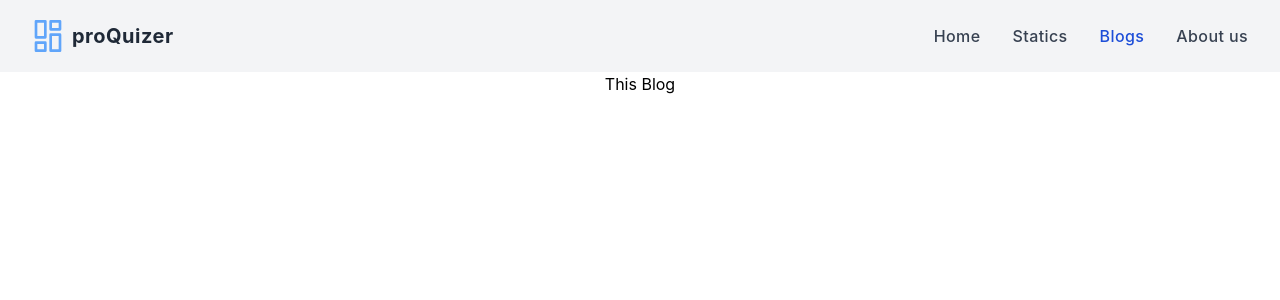
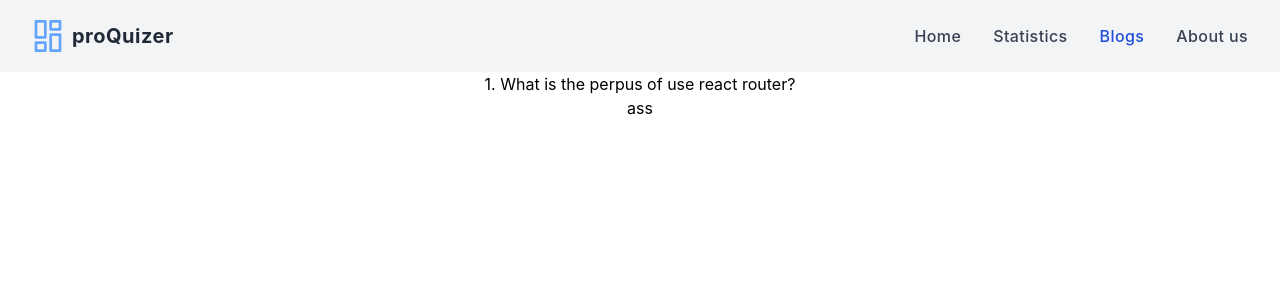
Before and after one commit to SouravMahmud32/pro-quizer-web, a React (Create React App) app: page /blog in a window 1280 px wide. Shown: the top 300 px of the page. Built offline with nearby package versions, Linux system fonts and the light colour scheme.

Commit message:
statistics data added

```diff
--- a/package.json
+++ b/package.json
@@ -17,6 +17,7 @@
     "react-router-dom": "^6.4.2",
     "react-scripts": "5.0.1",
     "react-toastify": "^9.0.8",
+    "recharts": "^2.1.14",
     "web-vitals": "^2.1.4"
   },
   "scripts": {
--- a/src/App.js
+++ b/src/App.js
@@ -28,6 +28,7 @@ function App() {
         },
         {
           path: "/statics",
+          loader: () => fetch("https://openapi.programming-hero.com/api/quiz"),
           element: <Statics></Statics>,
         },
         {
--- a/src/components/Blog/Blog.js
+++ b/src/components/Blog/Blog.js
@@ -3,7 +3,10 @@ import React from 'react';
 const Blog = () => {
     return (
         <div>
-            <h2>This Blog</h2>
+            <ul>
+                <li>1. What is the perpus of use react router?</li>
+                <p>ass</p>
+            </ul>
         </div>
     );
 };
--- a/src/components/Header/Header.js
+++ b/src/components/Header/Header.js
@@ -58,7 +58,7 @@ const Header = () => {
 					  : 'font-medium tracking-wide text-gray-700 transition-colors duration-200 hover:text-deep-purple-accent-400'
 				  }
 				>
-				  Statics
+				  Statistics
 				</NavLink>
 			  </li>
 			  <li>
@@ -178,14 +178,14 @@ const Header = () => {
 							title='Books'
 							className='font-medium tracking-wide text-gray-700 transition-colors duration-200 hover:text-deep-purple-accent-400'
 						  >
-							Statics
+							Statistics
 						  </Link>
 						</li>
 						<li>
 						  <Link
 							to='/blog'
-							aria-label='Books'
-							title='Books'
+							aria-label='Statistics'
+							title='Statistics'
 							className='font-medium tracking-wide text-gray-700 transition-colors duration-200 hover:text-deep-purple-accent-400'
 						  >
 							Blogs
--- a/src/components/Statics/Statics.js
+++ b/src/components/Statics/Statics.js
@@ -1,10 +1,31 @@
 import React from "react";
+import { useLoaderData } from "react-router-dom";
+import {
+  LineChart,
+  Line,
+  CartesianGrid,
+  XAxis,
+  YAxis,
+  Tooltip,
+  ResponsiveContainer,
+} from "recharts";
 
 const Statics = () => {
+  const quizData = useLoaderData();
+  const quiz = quizData.data;
   return (
-    <div>
-      <h3>Statics Page</h3>
-    </div>
+    <ResponsiveContainer width={600} height={300}>
+      <LineChart
+        data={quiz}
+        margin={{ top: 5, right: 20, bottom: 5, left: 0 }}
+      >
+        <Line type="monotone" dataKey="total" stroke="#8884d8" />
+        <CartesianGrid stroke="#ccc" strokeDasharray="5 5" />
+        <XAxis dataKey="name" />
+        <YAxis />
+        <Tooltip />
+      </LineChart>
+    </ResponsiveContainer>
   );
 };
 
```
Also changed, not shown: 1 other file (tests, documents, lock files or other folders).
